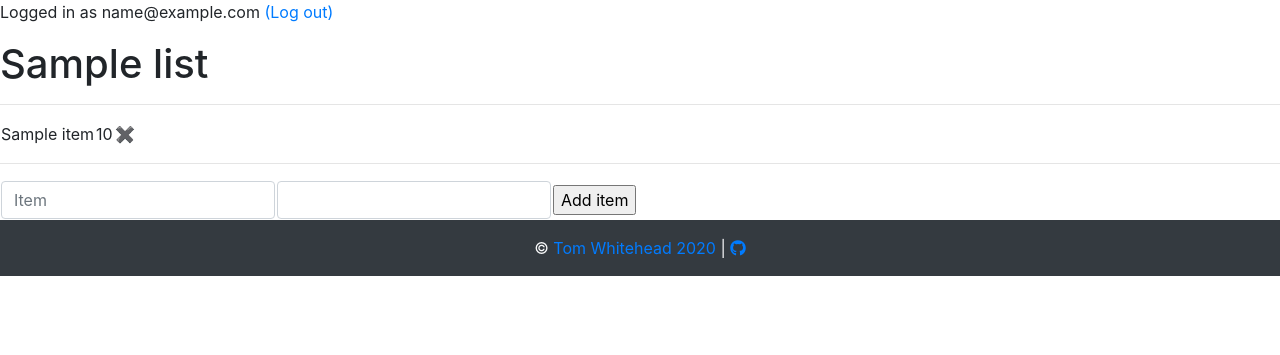
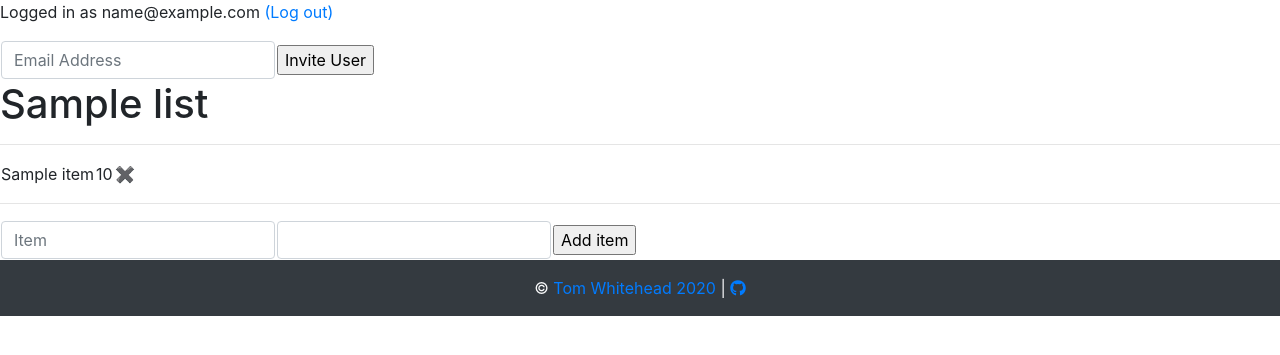
Before and after one commit to twhi/shopping-list, a Django app: page /list/1 in a window 1280 px wide. Shown: the top 355 px of the page. Run offline with Django 3.2, Linux system fonts and the light colour scheme; a user stored in the database is signed in; tables that the repository leaves empty hold one stand-in row (values such as "Sample post"); some libraries are stand-ins or nearby versions.

Commit message:
Guest and owner fields added

```diff
--- a/app/forms.py
+++ b/app/forms.py
@@ -15,6 +15,15 @@ class NewItemForm(forms.Form):
         attrs={
             'class': 'form-control',
             'id': 'quantity'
+        }
+    ))
+
+class InviteUserForm(forms.Form):
+    email_address = forms.EmailField(max_length=256, widget=forms.TextInput(
+        attrs={
+            'class': 'form-control',
+            'placeholder': 'Email Address',
+            'id': 'email-address',
         }
     ))
 
--- a/app/models.py
+++ b/app/models.py
@@ -10,6 +10,7 @@ User.add_to_class('__str__', get_email)
 class List(models.Model):
     name = models.CharField(max_length=256)
     owner = models.ForeignKey(settings.AUTH_USER_MODEL, on_delete=models.CASCADE)
+    guest = models.ManyToManyField(settings.AUTH_USER_MODEL, related_name='lists')
     date_created = models.DateTimeField(auto_now_add=True)
     date_updated = models.DateTimeField(auto_now=True)
 
--- a/app/templates/detail.html
+++ b/app/templates/detail.html
@@ -8,6 +8,16 @@
         <a href="{% url 'login' %}?next={{ request.path }}">Click here to log in</a>
         <a href="{% url 'registration' %}?next={{ request.path }}">Register</a>
     {% endif %}
+
+    <form method="post" id="email-form">
+        {% csrf_token %}
+        <table>
+        <tr>
+            <td>{{ invite_user_form.email_address }}</td>
+            <td><input type="submit" value="Invite User"></td>
+        </tr>
+        </table>
+    </form>
 
     <h1>{{ shopping_list.name }}</h1>
     <hr>
@@ -30,8 +40,8 @@
         <form method="post" id="post-form" onsubmit="return false;">
             {% csrf_token %}
             <tr>
-                <td>{{ form.item }}</td>
-                <td>{{ form.quantity }}</td>
+                <td>{{ new_item_form.item }}</td>
+                <td>{{ new_item_form.quantity }}</td>
                 <td><input type="submit" value="Add item"></td>
             </tr>
         </form>
--- a/app/views.py
+++ b/app/views.py
@@ -13,17 +13,17 @@ from django.http import JsonResponse, HttpResponseForbidden
 import json
 from urllib.parse import parse_qs
 
-from .forms import SignUpForm, NewItemForm
+from .forms import SignUpForm, NewItemForm, InviteUserForm
 from .models import List, Item
 
 
 class UserOwnsShoppingListMixin(UserPassesTestMixin):
     def test_func(self):
         """
-        Checks if the current user is the list owner.
+        Checks if the current user is the list owner, or is a guest.
         Denies access otherwise.
         """
-        return self.request.user == self.get_object().owner
+        return self.request.user == self.get_object().owner or self.request.user in self.get_object().guest.all()
 
 
 class Registration(CreateView):
@@ -45,7 +45,11 @@ class ShoppingListView(LoginRequiredMixin, ListView):
     model = List
 
     def get_queryset(self):
-        return List.objects.filter(owner=self.request.user)
+        queryset = {
+            'owned_lists': List.objects.filter(owner=self.request.user),
+            'guest_lists': List.objects.filter(guest__in=[self.request.user])
+        }
+        return queryset
 
 
 class ShoppingListDisplay(LoginRequiredMixin, UserOwnsShoppingListMixin, DetailView):
@@ -55,9 +59,9 @@ class ShoppingListDisplay(LoginRequiredMixin, UserOwnsShoppingListMixin, DetailV
 
     def get_context_data(self, **kwargs):
         context = super().get_context_data(**kwargs)
-        context['items'] = Item.objects.filter(
-            parent_list=self.object).order_by('date_created')
-        context['form'] = NewItemForm()
+        context['items'] = Item.objects.filter(parent_list=self.object).order_by('date_created')
+        context['new_item_form'] = NewItemForm()
+        context['invite_user_form'] = InviteUserForm()
         return context
 
 
```
Also changed, not shown: app/templates/index.html (+7 -2 lines), app/migrations/0001_initial.py.
